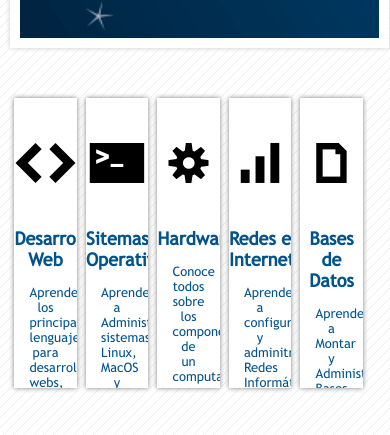
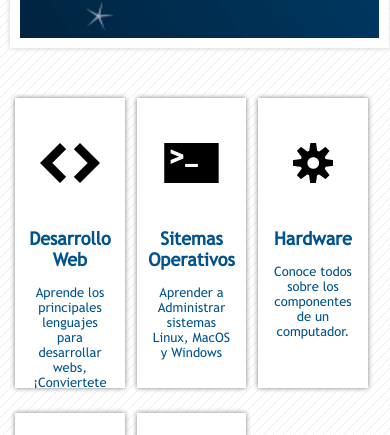
Before and after one commit to dangtx7/Master-en-CSS, a plain HTML site: page maquetacion-avanzada/index.html in a window 390 px wide. Shown: the part 212-647 px from the top of the page. Drawn offline with Linux system fonts and the light colour scheme; files whose address does not match are found by name.

Commit message:
Primeros ajustes de responsive medida para Tablets

```diff
--- a/maquetacion-avanzada/css/responsive.css
+++ b/maquetacion-avanzada/css/responsive.css
@@ -13,8 +13,8 @@
     }
 
     .card{
-        width: 17%;
-        margin: 0px 1.3%;
+        width: 18%;
+        margin: 0px 1% 0px 1%;
     }
 
     #cards .card .category{
@@ -53,3 +53,18 @@
     }
 
 }
+
+@media (max-width: 768px){
+    #banner h1{
+        width: 95%;
+        font-size: 35px;
+        text-align: center;
+        margin: 30px auto;
+    }
+
+    .card{
+        width: 30%;
+        margin: 0px 1.8% 25px 1.5%;
+    }
+
+}
--- a/maquetacion-avanzada/css/styles.css
+++ b/maquetacion-avanzada/css/styles.css
@@ -245,10 +245,10 @@ body{
 }
 
 .card{
-    width: 205px;
+    width: 210px;
     height: 100%;
     float: left;
-    margin: 0px 15px;
+    margin: 0px 1.1% 0px 1.1%;
     background-color: white;
     box-shadow: 0px 0px 5px gray;
     transition: all 400ms;
```
